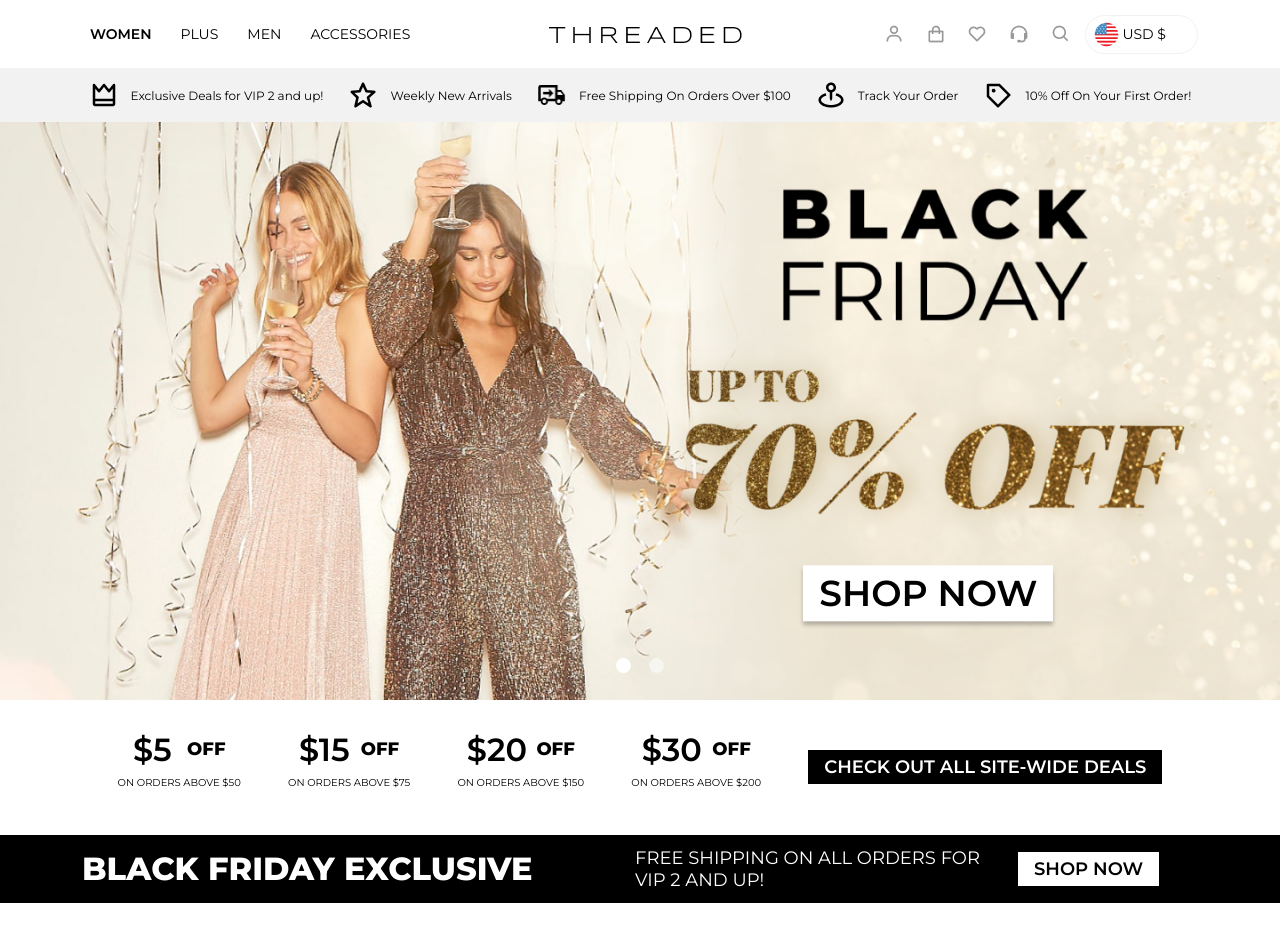
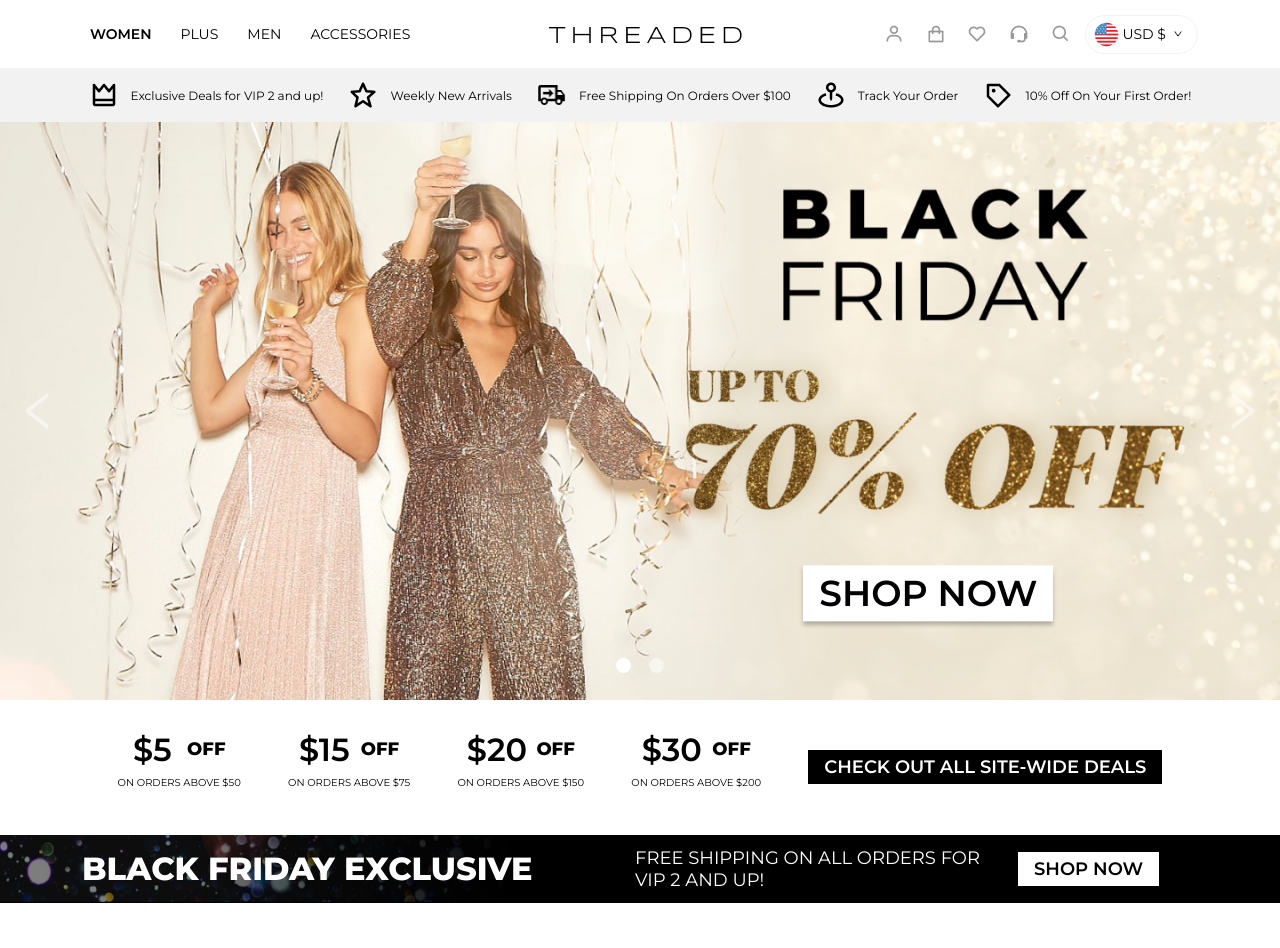
Before and after one commit to daryllaraya/threaded-landing-page, a website: page index.html in a window 1280 px wide. Shown: the top 948 px of the page. Drawn offline with nearby package versions, Linux system fonts and the light colour scheme; the site is published under a folder, as on GitHub Pages, so addresses that start at the root find nothing.

Commit message:
fixed prev and next icon source path

```diff
--- a/sass/components/_hero.scss
+++ b/sass/components/_hero.scss
@@ -54,11 +54,11 @@
 }
 
 .carousel-control-next-icon {
-    background-image: url('/assets/icons/slider/next-icon.png');
+    background-image: url('../assets/icons/slider/next-icon.png');
 }
 
 .carousel-control-prev-icon {
-    background-image: url('/assets/icons/slider/prev-icon.png');
+    background-image: url('../assets/icons/slider/prev-icon.png');
 }
 
 .carousel-control-next-icon, .carousel-control-prev-icon {
--- a/sass/components/_nav.scss
+++ b/sass/components/_nav.scss
@@ -119,7 +119,7 @@
 
         &::after {
             content: "";
-            background-image: url('/assets/icons/flag/arrow-down-icon.png');
+            background-image: url('../assets/icons/flag/arrow-down-icon.png');
             border: none;
             width: 10px;
             height: 10px;
--- a/sass/sections/_arrivals.scss
+++ b/sass/sections/_arrivals.scss
@@ -2,7 +2,7 @@
 
 /***** NEW ARRIVALS *****/
 .new-arrivals-bg {
-    background-image: url('/assets/new-arrivals/new-arrivals-bg.jpg');
+    background-image: url('../assets/new-arrivals/new-arrivals-bg.jpg');
     background-size: cover;
     background-position: unset;
     background-repeat: no-repeat;
--- a/sass/sections/_vip.scss
+++ b/sass/sections/_vip.scss
@@ -3,7 +3,7 @@
 /***** VIP EXCLUSIVE *****/
 .vip-exclusive-bg {
     background-color: $black;
-    background-image: url('/assets/vip/vip-bg.jpg');
+    background-image: url('../assets/vip/vip-bg.jpg');
     background-repeat: no-repeat;
     background-size: cover;
     background-position: right;
```
Also changed, not shown: css/index.css.
